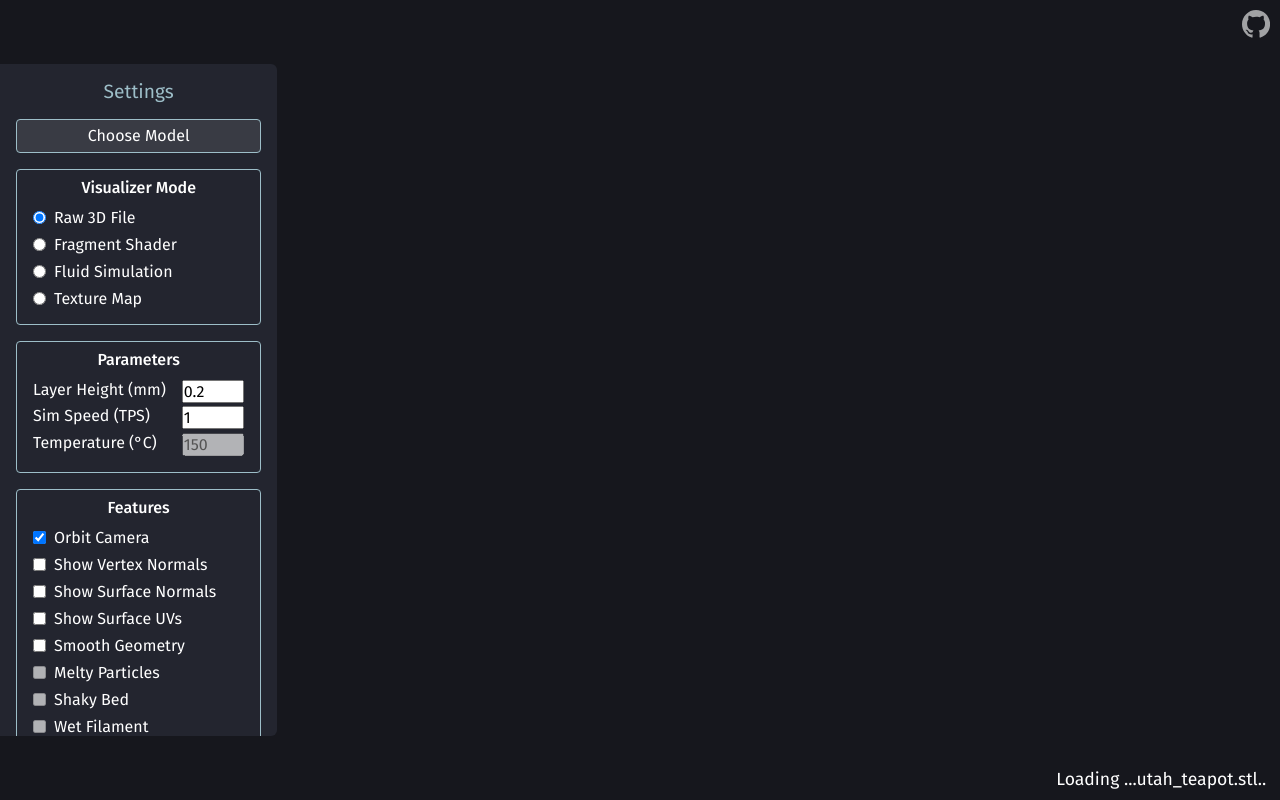
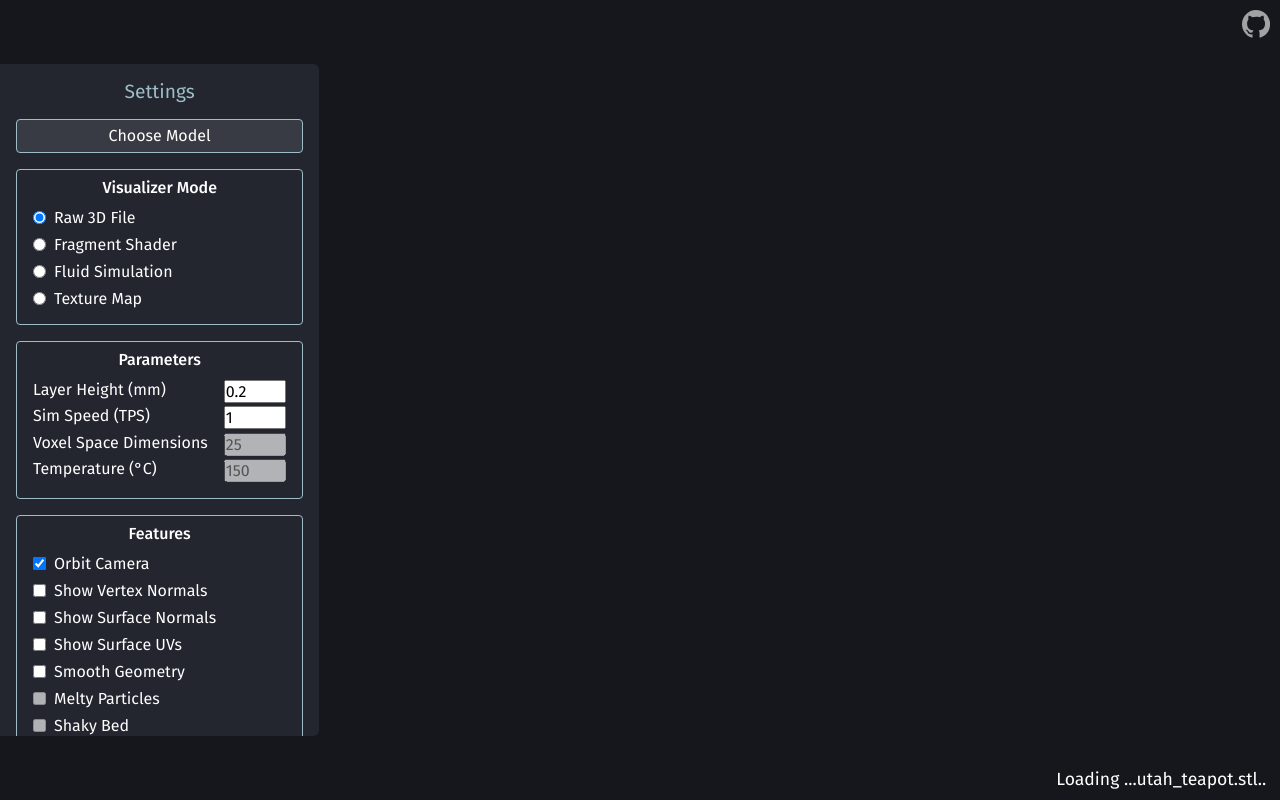
Before and after one commit to fire833/fdmviz, a Svelte app: page / in a window 1280 px wide. Built offline with nearby package versions, Linux system fonts and the light colour scheme; no server answers.

Commit message:
feat(settings): add voxelspace setting, disabled for now

```diff
--- a/src/components/Settings.svelte
+++ b/src/components/Settings.svelte
@@ -15,6 +15,7 @@
     orbit,
     smoothGeometry,
     showSurfaceUVs,
+    spaceDim,
   } from '../stores';
 
   const dispatchModalEvent = createEventDispatcher();
@@ -77,6 +78,15 @@
         min="0.25"
         max="4.0"
         step="0.25"
+      />
+      <div class="align">Voxel Space Dimensions</div>
+      <input
+        type="number"
+        bind:value={$spaceDim}
+        min="5"
+        max="75"
+        step="1"
+        disabled
       />
       <div class="align">Temperature (°C)</div>
       <input
--- a/src/stores.ts
+++ b/src/stores.ts
@@ -5,14 +5,19 @@ export const openModal = writable<boolean>(false);
 
 // Store for the FileURL
 export const fileURL = writable<string>();
+
 // Store for the current viewMode, should affect viewport.
 export const viewMode = writable<ViewMode>(ViewMode.RAW_STL);
+
 // Loading
 export const loadingMessages = writable<Array<String>>(new Array<String>());
+
 // Parameters
 export const layerHeight = writable<number>(0.2); // mm
 export const simSpeed = writable<number>(1); // ticks per second
 export const temperature = writable<number>(150); // °C
+export const spaceDim = writable<number>(25); // Dimension of voxel space
+
 // Features
 export const orbit = writable<boolean>(true);
 export const showVertexNormals = writable<boolean>(false);
```
